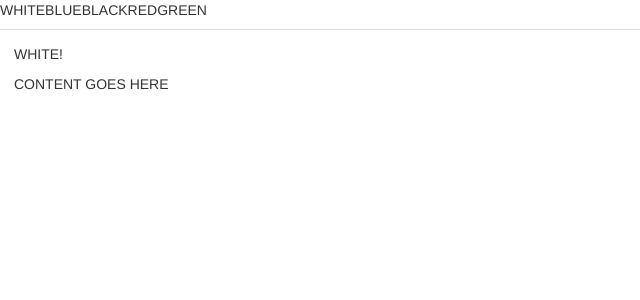
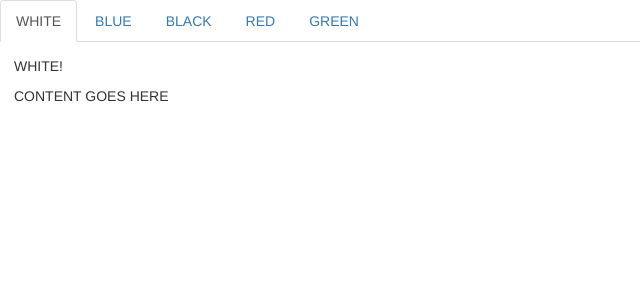
Before and after one commit to somethiiing/ng2-tabs, an Angular app: page / in a window 1280 px wide. Shown: the top 300 px of the page, without its empty margins (0-640 px from the left). Built offline with nearby package versions, Linux system fonts and the light colour scheme.

Commit message:
fix styling

```diff
--- a/src/app/tabs.ts
+++ b/src/app/tabs.ts
@@ -6,10 +6,10 @@ import { Tab } from './tab';
   template: `
     <ul class="nav nav-tabs">
       <li *ngFor="let tab of tabs" (click)="selectTab(tab)" [class.active]="tab.active">
-        <p>{{tab.title}}</p>
+        <a>{{tab.title}}</a>
       </li>
     </ul>
-    <ng-content></ng-content>
+    <ng-content>
   `
 })
 export class Tabs implements AfterContentInit {
```
